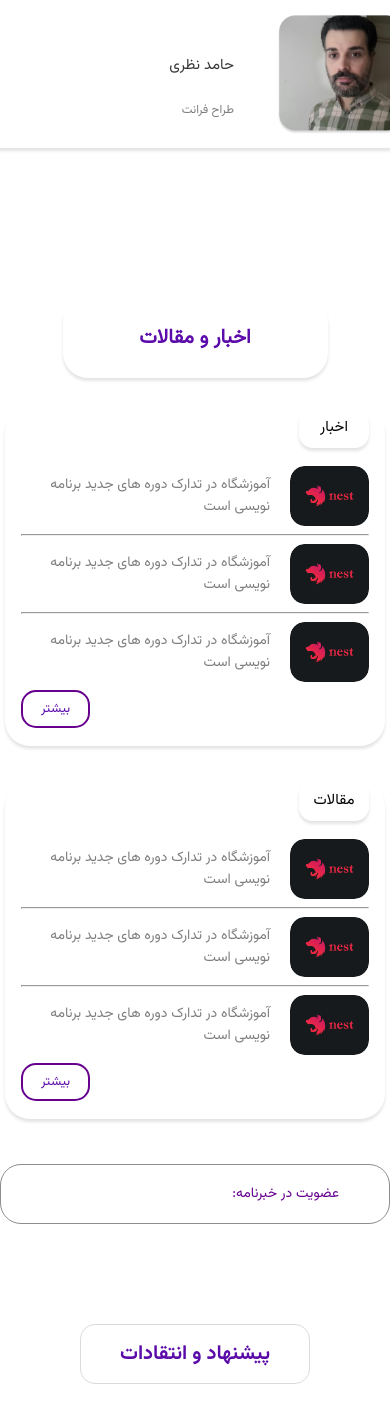
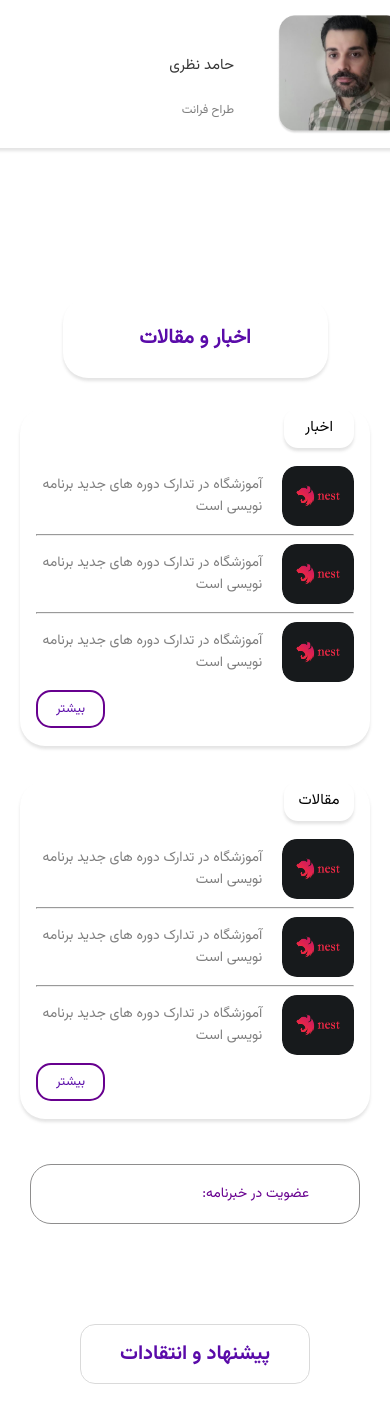
Before and after one commit to alimooo1/Sadrun_Project, a React (Vite) app in the folder sadrun-project/: page /landing in a window 390 px wide. Shown: the part 4556-5978 px from the top of the page. Built offline with nearby package versions, Linux system fonts and the light colour scheme.

Commit message:
update style (responsive)

```diff
--- a/sadrun-project/src/components/Article-Card/ArticleCard.module.scss
+++ b/sadrun-project/src/components/Article-Card/ArticleCard.module.scss
@@ -7,6 +7,7 @@
   flex-direction: column;
   align-items: center;
   direction: rtl;
+  padding: 0 20px;
 }
 .head {
   display: flex;
@@ -76,7 +77,8 @@
   background: #ffffff;
   box-shadow: 0px 3px 3px rgba(87, 87, 87, 0.160784);
   @include max-width(small){
-    width: 380px;
+    width: 100%;
+
   }
 }
 .news_title,
@@ -127,7 +129,7 @@
   padding-right: 50px;
   @include typography($primary-font-family, 17px, #67008f);
   @include max-width(small){
-    width: 390px;
+    width: 330px;
     height: 60px;
   @include typography($primary-font-family, 14px, #67008f);
 
```
